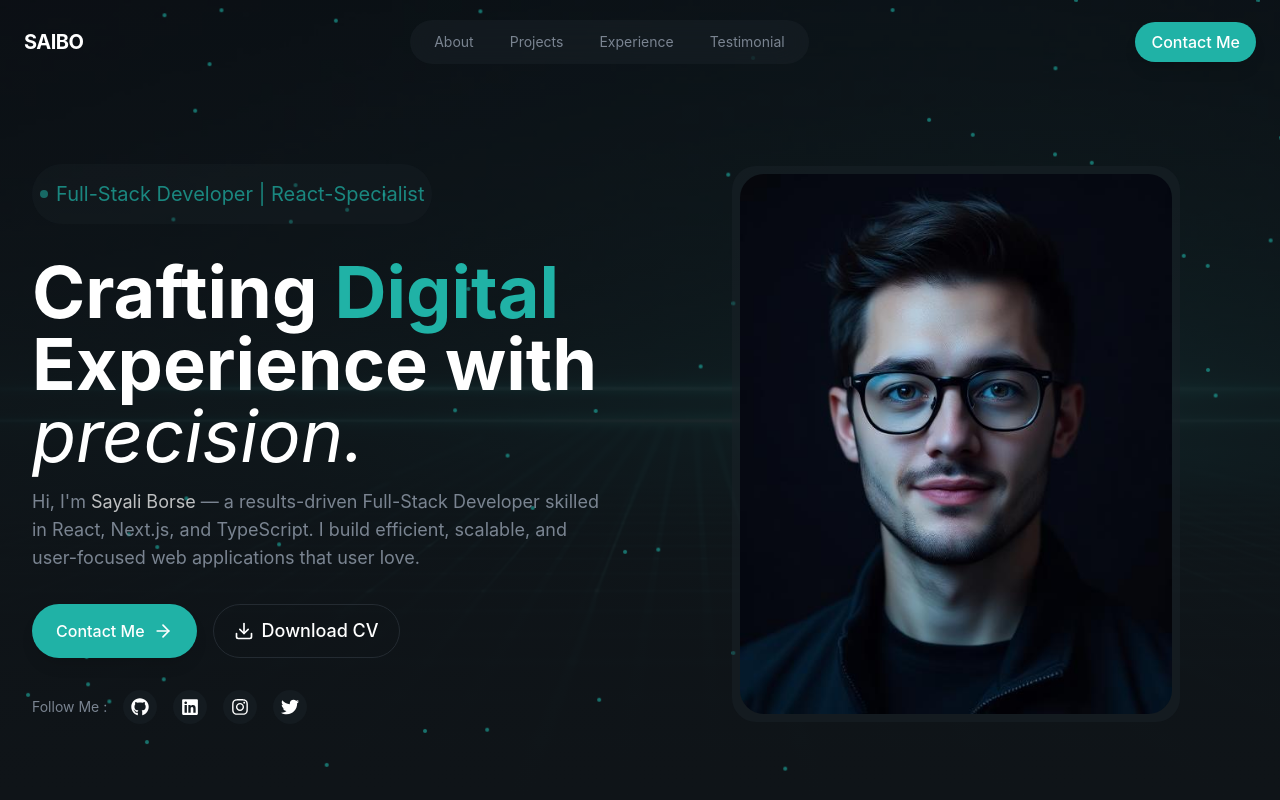
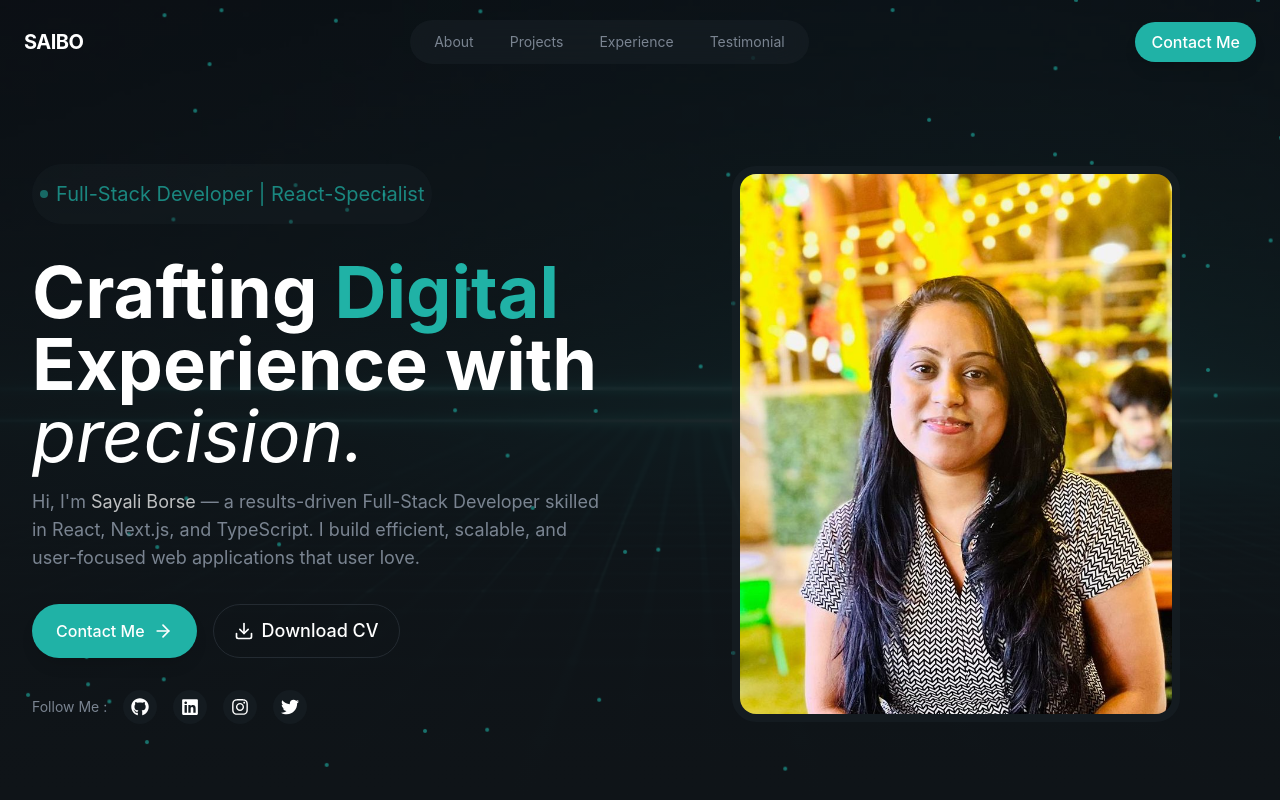
Before and after one commit to sayali-borse/Portfolio-2026, a React (Vite) app: page / in a window 1280 px wide. Built offline with nearby package versions, Linux system fonts and the light colour scheme.

Commit message:
Add picture and Changes in Hero.jsx

```diff
--- a/src/sections/Hero.jsx
+++ b/src/sections/Hero.jsx
@@ -116,9 +116,9 @@ const Hero = () => {
             <div className="relative max-w-md mx-auto">
               <div className="relative glass rounded-3xl p-2 grow-border">
                 <img
-                  src="./public/profile-photo.jpg"
+                  src="./public/profile1.jpeg"
                   alt="Profile pic"
-                  className=" w-full aspect-4/5 object-cover rounded-3xl"
+                  className=" w-full aspect-4/5 object-cover rounded-2xl"
                 />
               </div>
             </div>
```
Also changed, not shown: public/profile1.jpeg (added).
